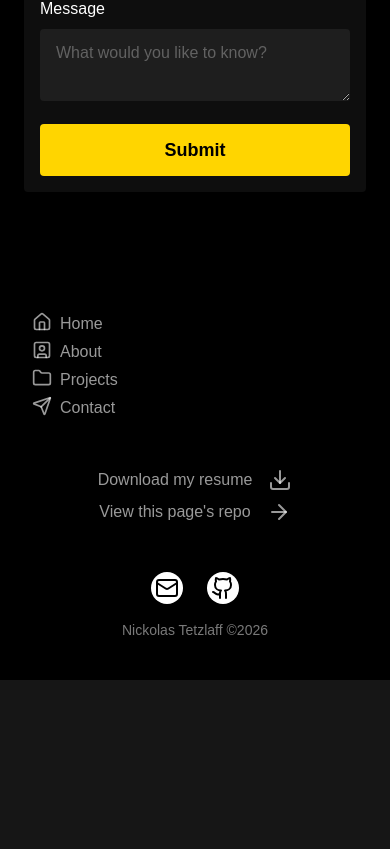
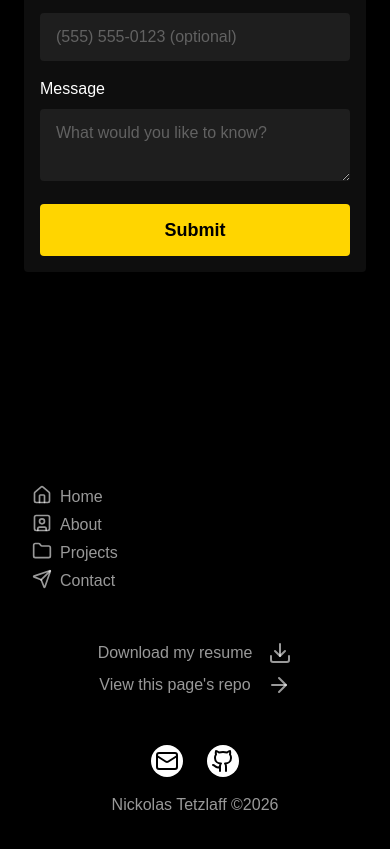
Before and after one commit to nick-sait/portfolio-page, a Next.js app: page / in a window 390 px wide. Shown: the part 6485-7334 px from the top of the page. Before the commit the page ends 7165 px from the top, so only its background shows below. Built offline with nearby package versions, Linux system fonts and the light colour scheme; a web font is replaced by a local one.

Commit message:
styling + added download resume button

```diff
--- a/components/Contact.jsx
+++ b/components/Contact.jsx
@@ -3,8 +3,8 @@
 export default function Contact() {
 
   return (
-    <section id="contact" className="relative mb-20">
-      <div className="mb-20 lg:mx-auto mx-6">
+    <section id="contact" className="relative mb-20 min-h-screen py-20">
+      <div className="mb-20 lg:mx-auto mx-6 ">
         <h2 className="relative text-brand text-6xl text-center font-medium mb-2 lg:tracking-widest">
           Contact
         </h2>
--- a/components/Footer.jsx
+++ b/components/Footer.jsx
@@ -50,14 +50,24 @@ export default function footer() {
 
         {/* DL Resume + Repo Link */}
         <div className="flex flex-col gap-y-2 lg:items-end items-center justify-end lg:mb-0">
-          <button className="cursor-pointer text-white/60 flex flex-row items-center gap-x-4 hover:text-white/80 transition-all duration-200">
+          <a
+            href="/Nickolas-Tetzlaff-Resume.pdf"
+            download
+            className="cursor-pointer text-white/60 flex flex-row items-center gap-x-4 hover:text-white/80 transition-all duration-200"
+          >
             Download my resume
             <Download />
-          </button>
-          <button className="cursor-pointer text-white/60 flex flex-row items-center gap-x-4 hover:text-white/80 transition-all duration-200">
+          </a>
+          <Link
+            title="Link to page repo"
+            target="_blank"
+            rel="noopener noreferrer"
+            href={"https://github.com/nick-sait/portfolio-page.git"}
+            className="cursor-pointer text-white/60 flex flex-row items-center gap-x-4 hover:text-white/80 transition-all duration-200"
+          >
             View this page&apos;s repo
             <ArrowRight />
-          </button>
+          </Link>
         </div>
       </div>
 
@@ -80,7 +90,7 @@ export default function footer() {
             <Github />
           </button>
         </div>
-        <p className="text-[#797979] font-light text-sm">
+        <p className="text-white/60 text-md">
           Nickolas Tetzlaff ©{new Date().getFullYear()}{" "}
         </p>
       </div>
--- a/components/Header.jsx
+++ b/components/Header.jsx
@@ -4,14 +4,16 @@ import { useEffect, useState } from "react";
 import Link from "next/link";
 
 export default function Header() {
-  const [visible, setVisible] = useState(false);
-  const [activeSection, setActiveSection] = useState("about"); // default
 
+  const [visible, setVisible] = useState(false); // Set header visible
+  const [activeSection, setActiveSection] = useState("home"); // default -> highlights current page section
+
+  // Reveal header at 300 pixels
   const REVEAL_AT = 300;
 
+  // Scroll event listener to fetch current section
   useEffect(() => {
     const onScroll = () => setVisible(window.scrollY > REVEAL_AT);
-
     onScroll();
     window.addEventListener("scroll", onScroll, { passive: true });
     return () => window.removeEventListener("scroll", onScroll);
@@ -110,7 +112,7 @@ export default function Header() {
     <nav
       className={[
         "fixed top-0 left-0 right-0 z-50 font-sans",
-        "bg-[#101010] flex flex-row lg:justify-end justify-center lg:gap-x-16 gap-x-4 py-4 px-12",
+        "bg-[#101010]/80 flex flex-row lg:justify-end justify-center lg:gap-x-16 gap-x-4 py-4 px-12",
         "transition-all duration-300 ease-out",
         visible
           ? "translate-y-0 opacity-100"
--- a/components/Projects.jsx
+++ b/components/Projects.jsx
@@ -34,7 +34,7 @@ export default function ProjectsSection() {
         {/* Weave */}
         <div className="grid items-center lg:grid-cols-2 lg:items-start">
           {/* Left content */}
-          <div className="flex flex-col gap-y-8 sm:gap-y-10">
+          <div className="flex flex-col gap-y-8 sm:gap-y-10 lg:max-w-3/4">
             {/* Header */}
             <div>
               <div className="flex items-center gap-x-4">
```
Also changed, not shown: 1 other file (tests, documents, lock files or other folders).
